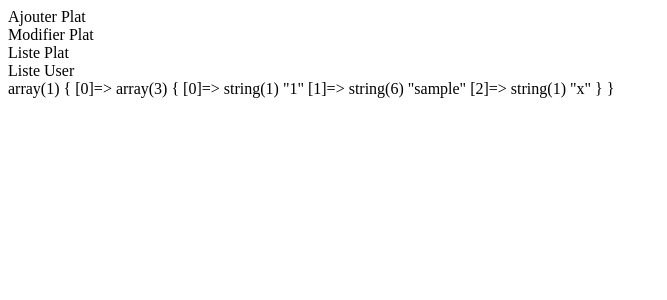
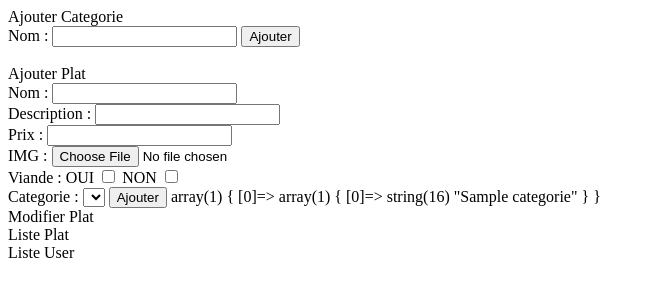
Before and after one commit to paul-le/Projet-Pro, a PHP site: page /admin.php in a window 1280 px wide. Shown: the top 300 px of the page, without its empty margins (0-667 px from the left). Run offline with PHP 8.4, Linux system fonts and the light colour scheme; the visitor is signed in with stand-in values (Sample User, id 1); tables that the repository leaves empty hold one stand-in row (values such as "Sample post"); lists and menus that the app fills with data are empty.

Commit message:
poush debut admin

```diff
--- a/admin.php
+++ b/admin.php
@@ -3,16 +3,17 @@
 
 	require 'class/bdd.php';
 	require 'class/user.php';
+	require 'class/produits.php';
 
 	$user = new user();
 	$bdd = new bdd();
+	$produit = new produits();
 
 	$bdd->connect();
 
-	if ($_SESSION['login'] != 'admin')
-	{
-		header('Location:index.php');
-	}
+
+
+
 
 ?>
 
@@ -23,10 +24,112 @@
 </head>
 <body>
 	<main>
+		Ajouter Categorie<br />
+		<form action="" method="post">
+			Nom : <input type="text" name="nameCategorie">
+
+			<input type="submit" name="newCategorie" value="Ajouter">
+		</form>
+		<br />
+
 		Ajouter Plat<br />
 		<form action="" method="post">
+			Nom : <input type="text" name="nameProduit" required><br />
+			Description : <input type="textarea" name="descriptionProduit" required><br />
+			Prix : <input type="number" name="prixProduit" required><br />
+			IMG : <input type="file" name="imgProduit" required><br />
+			Viande : OUI <input type="checkbox" name="v1" >
+					 NON <input type="checkbox" name="v0">
+					 <br />
 
+			Categorie : <select>
+
+							<option></option>
+						</select>
+			<input type="submit" name="addProduits" value="Ajouter">
+				<?php
+						$categorie = $bdd->execute("SELECT nom FROM categorie");
+						var_dump($categorie);
+						?>
 		</form>
+
+		<?php
+
+		if (isset($_POST['newCategorie']))
+		{
+			$nom = $_POST['nameCategorie'];
+			if ($produit->addCategorie($nom, $bdd) == "newCategorie")
+			{
+				echo "Categorie Ajouter";
+			}
+			elseif ($produit->addCategorie($nom, $bdd) == "categorieExistante")
+			{
+				echo "Cette Categorie existe deja";
+			}
+			elseif ($produit->addCategorie($nom, $bdd) == "info")
+			{
+				echo "Veuillez entrer un nom ";
+			}
+		}
+
+
+		if (isset($_POST['addProduits']))
+		{
+			$nom = $_POST['nomProduit'];
+			$description = $_POST['descriptionProduit'];
+			$prix = $_POST['prixProduit'];
+			if (isset($_POST['v1']))
+			{
+				$viande = 1 ;
+			}
+			elseif (isset($_POST['v0']))
+			{
+				$viande = 0 ;
+			}
+
+			if (isset($_FILES['imgProduit']) AND !empty($_FILES['imgProduit']))
+                {
+                    $tailleMax = 2097152 ;
+                    $extensionsValides = $arrayName = array('jpg', 'jpeg', 'gif', 'png');
+                    if ($_FILES['imgProduit']['size'] <= $tailleMax)
+                    {
+                        $extensionsUpload = strtolower(substr(strrchr($_FILES['imgProduit']['name'], '.'), 1));
+                        if (in_array($extensionsUpload, $extensionsValides))
+                        {
+                            $chemin = "photoProduit/".$_POST['nameProduit'].".".$extensionsUpload;
+
+                            $deplacement = move_uploaded_file($_FILES['imgProduit']['tmp_name'], $chemin);
+                            if ($deplacement)
+                            {
+                                $img = $_POST['nameProduit'].".".$extensionsUpload;
+                            }
+                            else
+                            {
+                                $msg = "Erreur durant l'importation de votre photo de profil" ;
+                            }
+                        }
+                        else
+                        {
+                            $msg = "Votre photo de profil doit être au format jpg, jpeg, gif ou png. ";
+                        }
+
+                    }
+                    else
+                    {
+                        $msg = "Votre photo de profil ne doit pas dépasser 2Mo" ;
+                    }
+                }
+
+                /*if ($produit->addProduits($nom, $description, $prix, ))
+                {
+                	# code...
+                }*/
+
+
+
+		}
+
+		?>
 
 
 		Modifier Plat<br />
@@ -41,7 +144,7 @@
 		<?php
 
 		$allUser = $bdd->execute("SELECT * FROM utilisateurs");
-		var_dump($allUser);
+
 		?>
 
 
--- /dev/null
+++ b/class/produits.php
@@ -0,0 +1,65 @@
+<?php
+
+	class produits extends bdd
+	{
+		private $id = NULL ;
+		private $nom = NULL ;
+		private $description = NULL ;
+		private $prix = NULL ;
+		private $id_categorie = NULL ;
+		private $img = NULL ;
+		private $viande = NULL ;
+
+
+		public function addCategorie($nom, $bdd)
+		{
+			if (strlen($nom) != 0)
+			{
+				$categorie = $bdd->execute("SELECT nom FROM categorie WHERE nom = '$nom'");
+
+				if (empty($categorie))
+				{
+					$newCategorie = $bdd->executeonly("INSERT INTO categorie (nom) VALUES ('$nom')");
+					return "newCategorie";
+				}
+				else
+				{
+					return "categorieExistante";
+				}
+			}
+			else
+			{
+				return "info";
+			}
+		}
+
+
+
+		public function addProduit($nom, $description, $prix, $id_categorie, $img, $viande, $bdd)
+		{
+			if (strlen($nom) != 0 && strlen($description) != 0 && !empty($prix) && !empty($img) && !empty($viande) != 0)
+			{
+				$produit = $bdd->execute("SELECT nom FROM plats WHERE nom = '$nom'");
+
+				if (empty($produit))
+				{
+					$newProduit = $bdd->executeonly("INSERT INTO plats (nom, description, prix, id_categorie, img, viande) VALUES ('$nom', '$description', '$prix', '$id_categorie', '$img', '$viande' )");
+
+					return "newProduit";
+				}
+				else
+				{
+					return "produitExist";
+				}
+			}
+			else
+			{
+				return "info";
+			}
+		}
+
+
+
+	}
+
+?>
--- a/class/user.php
+++ b/class/user.php
@@ -20,7 +20,8 @@
                     if (empty($user))
                     {
                         $password = password_hash($password, PASSWORD_BCRYPT, array('cost' => 12));
-                        $bdd->executeonly("INSERT INTO utilisateurs (login, password) VALUES ('$login', '$password')");
+
+                        $newUser = $bdd->executeonly("INSERT INTO utilisateurs (login, password) VALUES ('$login', '$password')");
 
                         return "userCheck";
 
--- a/profil.php
+++ b/profil.php
@@ -59,6 +59,8 @@
 							<input type="submit" class="btn btn-primary" name="updateInfo">
 
 						</div>
+						<div>
+
 							<?php
 
 							if (isset($_POST['updateInfo']))
@@ -105,6 +107,7 @@
 
 							}
 							?>
+						</div>
 
 					</form>
 				</div>
```
Also changed, not shown: plats.sql (added, +45 -0 lines).
